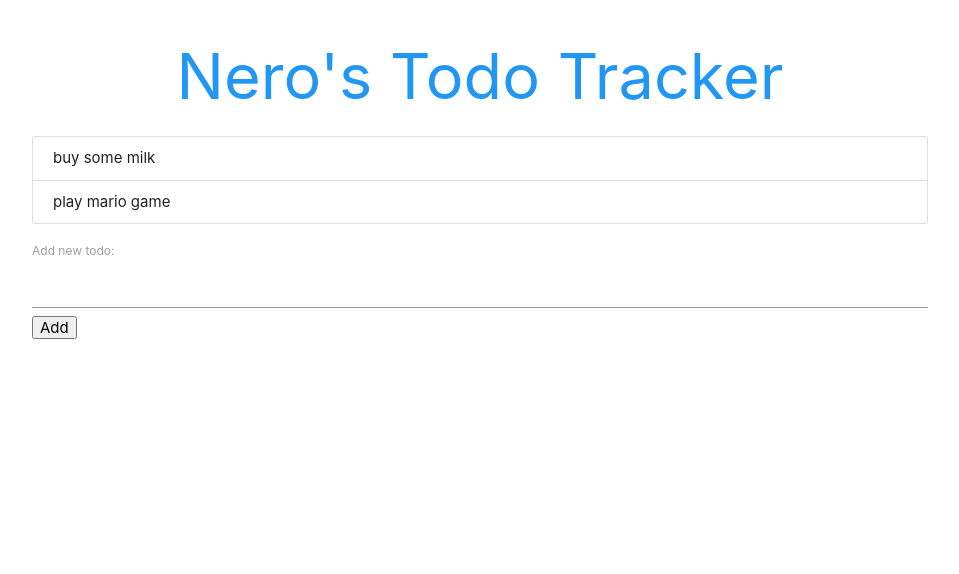
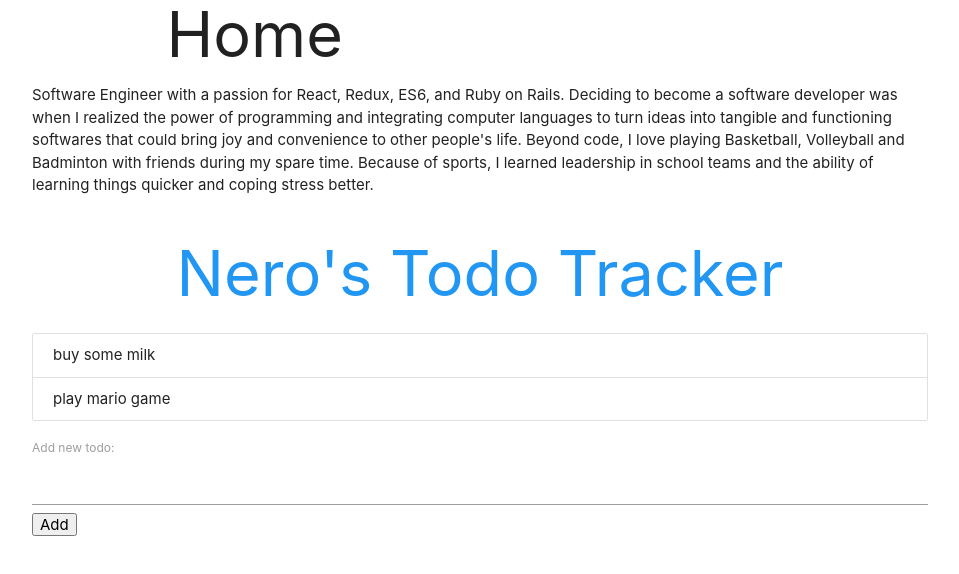
Before and after one commit to nerochen25/todo_app, a React (Create React App) app: page / in a window 1280 px wide. Shown: the top 574 px of the page, without its empty margins (160-1119 px from the left). Built offline with nearby package versions, Linux system fonts and the light colour scheme.

Commit message:
Add Home component to App.js

```diff
--- a/src/App.js
+++ b/src/App.js
@@ -1,6 +1,7 @@
 import React, { Component } from 'react';
 import Todos from './Todos';
 import AddTodo from './AddTodo';
+import Home from './components/Home';
 
 class App extends Component {
   state = {
@@ -34,6 +35,7 @@ class App extends Component {
     console.log(this.state.todos)
     return (
       <div className="todo-app container">
+        <Home />
         <h1 className="center blue-text">Nero's Todo Tracker</h1>
         <Todos todos={this.state.todos} deleteTodo={this.deleteTodo}/>
         <AddTodo addTodo={this.addTodo}/>
```
